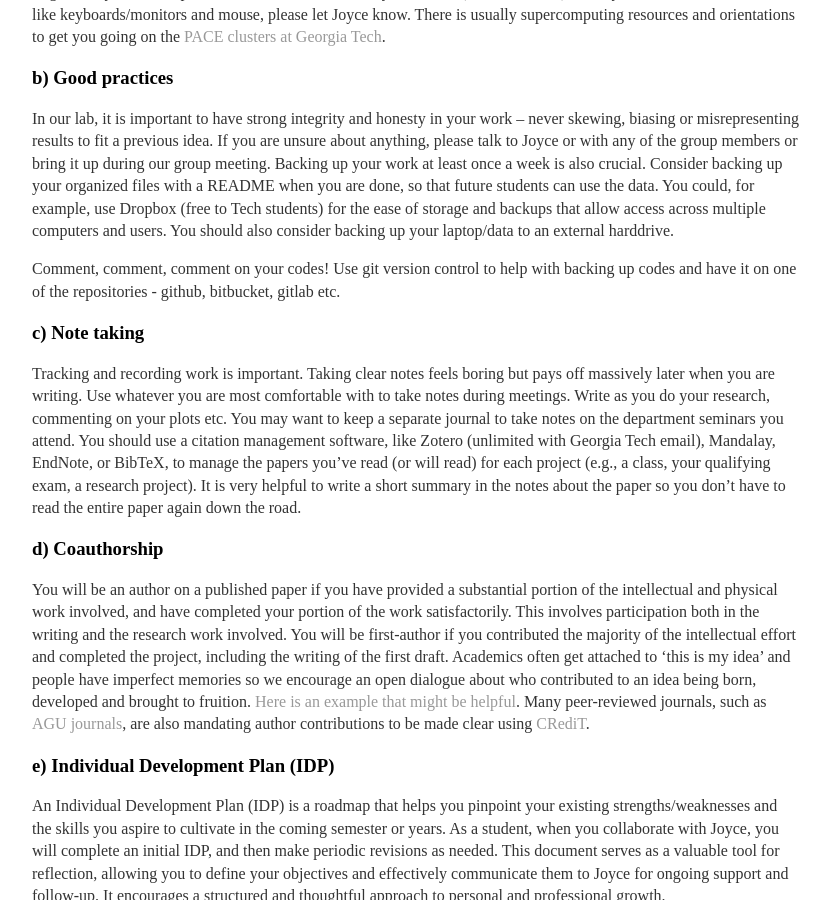
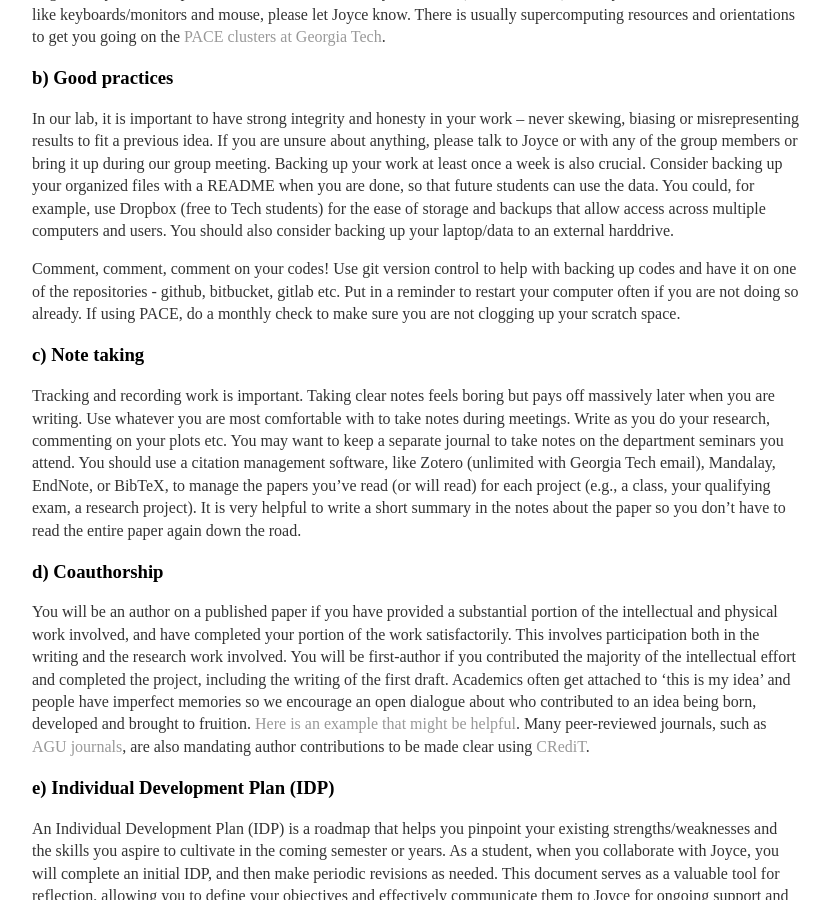
Before and after one commit to joycesim/joycesim.github.io, a Jekyll site: the page built from GroupVision/index.md, in a window 1280 px wide and 900 px high, scrolled down 8141 px. Shown: the whole window, without its empty margins (224-1054 px from the left). Built offline with Jekyll 4.4.1, drawn with Linux system fonts in a browser that asks for light colours.

Commit message:
Update index.md

```diff
--- a/GroupVision/index.md
+++ b/GroupVision/index.md
@@ -263,6 +263,8 @@ If you are unsure about anything, please talk to Joyce or with any of the group
 Backing up your work at least once a week is also crucial. Consider backing up your organized files with a README when you are done, so that future students can use the data. You could, for example, use Dropbox (free to Tech students) for the ease of storage and backups that allow access across multiple computers and users. You should also consider backing up your laptop/data to an external harddrive.
 
 Comment, comment, comment on your codes! Use git version control to help with backing up codes and have it on one of the repositories - github, bitbucket, gitlab etc.
+Put in a reminder to restart your computer often if you are not doing so already.
+If using PACE, do a monthly check to make sure you are not clogging up your scratch space.
 
 ### c)     Note taking
 
```
